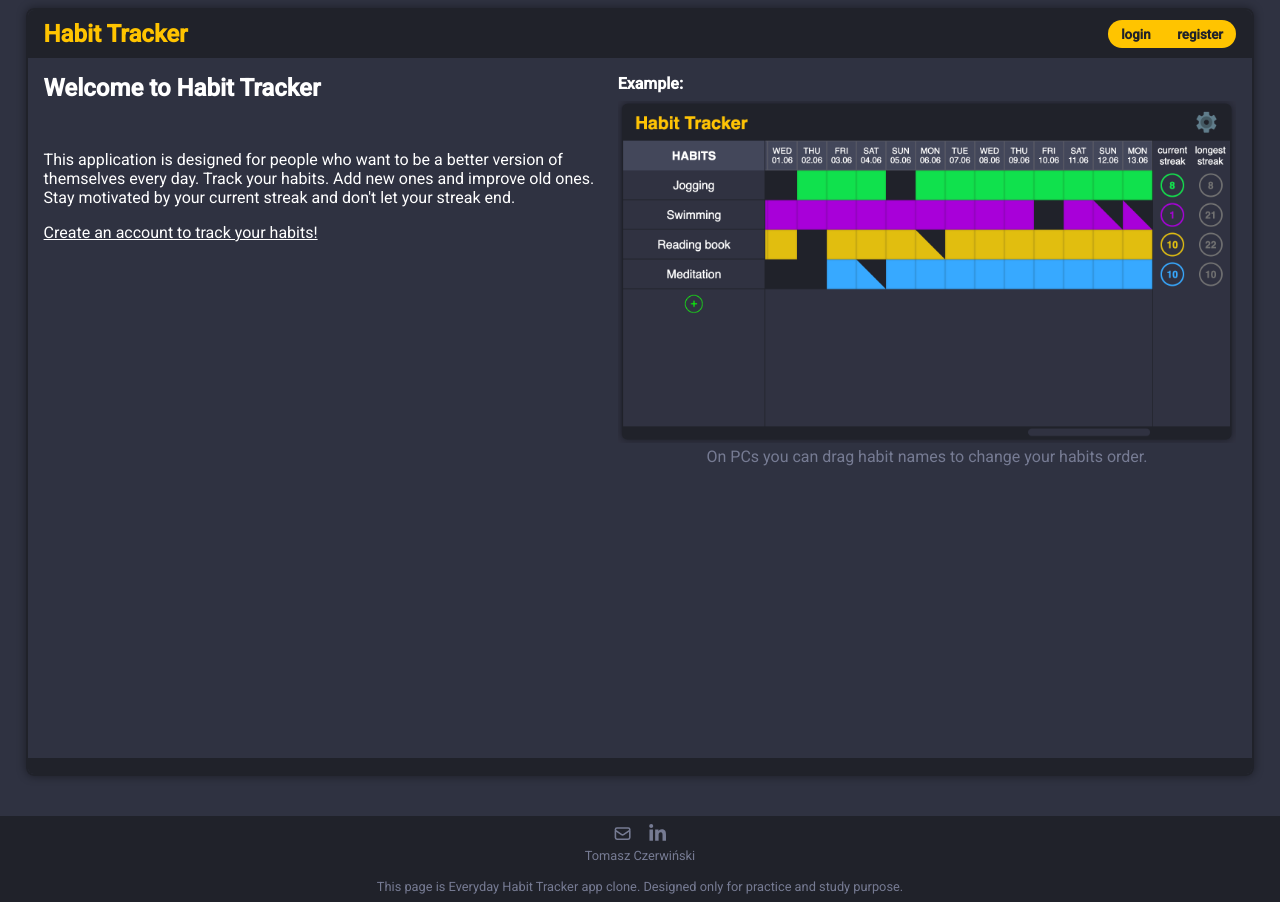
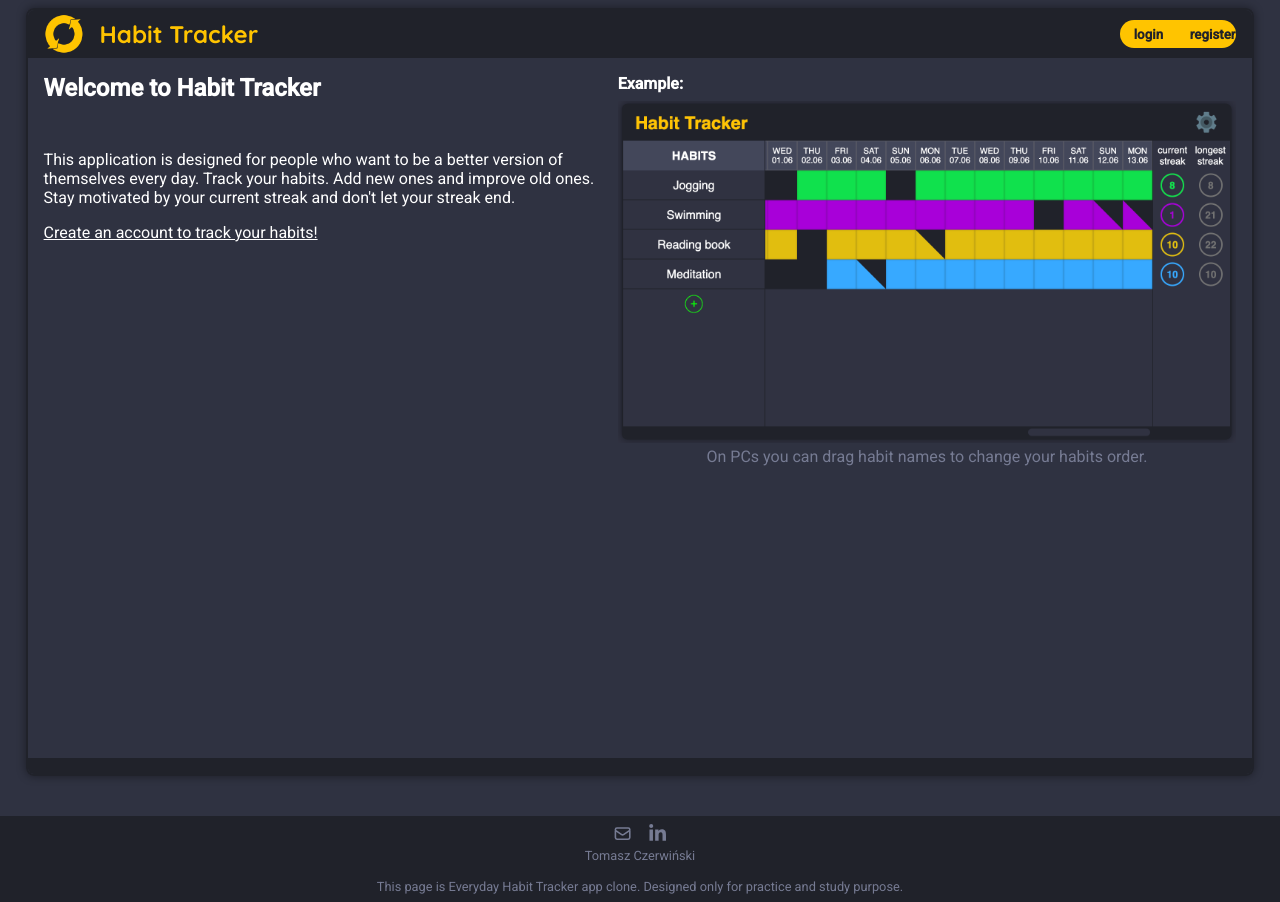
Before and after one commit to tomczer2t/habit-tracker-front, a React (Create React App) app: page / in a window 1280 px wide. Built offline with nearby package versions, Linux system fonts and the light colour scheme.

Commit message:
Added logo image.

```diff
--- a/src/components/layout/Menu/Menu.css
+++ b/src/components/layout/Menu/Menu.css
@@ -7,7 +7,20 @@
     padding-inline: 1rem;
 }
 
+.Menu__home-link {
+    width: 100%;
+    display: flex;
+    align-items: center;
+    gap: 1rem;
+}
+
+.Menu__logo {
+    height: 2.5rem;
+}
+
 .Menu__title {
+    font-family: 'Quicksand', sans-serif;
+    font-weight: 900;
     color: #ffc400;
 }
 
@@ -65,6 +78,14 @@
         height: auto;
     }
 
+    .Menu__home-link {
+        gap: .3rem;
+    }
+
+    .Menu__logo {
+        height: 2rem;
+    }
+
     .Menu__title {
         font-size: 1.1rem;
     }
--- a/src/components/layout/Menu/Menu.tsx
+++ b/src/components/layout/Menu/Menu.tsx
@@ -2,6 +2,7 @@ import React from 'react';
 import { FcSettings } from 'react-icons/fc';
 import { useAuth } from '../../../hooks/useAuth';
 import { Link, NavLink } from 'react-router-dom';
+import logo from '../../../assets/img/logo.png';
 
 import './Menu.css';
 
@@ -12,7 +13,10 @@ export const Menu = () => {
 
   return (
     <header className="Menu">
-      <Link to="/"><h1 className="Menu__title">Habit Tracker</h1></Link>
+      <Link to="/" className="Menu__home-link">
+        <img className="Menu__logo" src={ logo } alt="logo" />
+        <h1 className="Menu__title">Habit Tracker</h1>
+      </Link>
 
       { auth && <Link to="/settings" className="Menu__settings-link"><FcSettings className="Menu__settings-icon" /></Link> }
       { !auth && (
--- a/src/index.css
+++ b/src/index.css
@@ -1,4 +1,5 @@
 @import url('https://fonts.googleapis.com/css2?family=Roboto:wght@100;400;500&display=swap');
+@import url('https://fonts.googleapis.com/css2?family=Quicksand:wght@700&display=swap');
 
 * {
     margin: 0;
```
Also changed, not shown: src/assets/img/logo.png (added).
